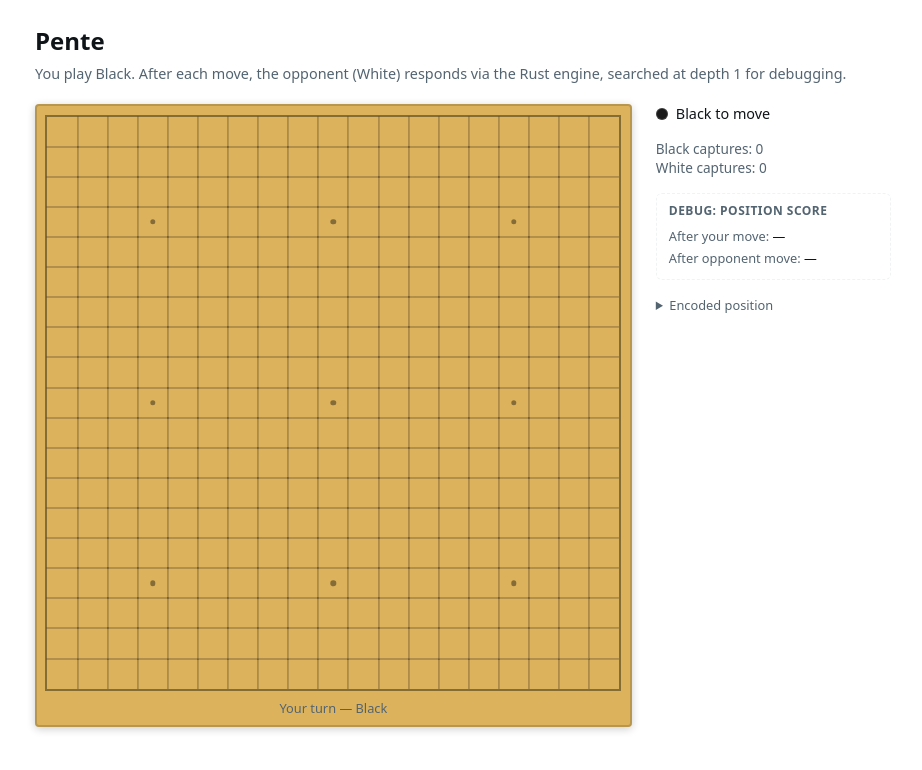
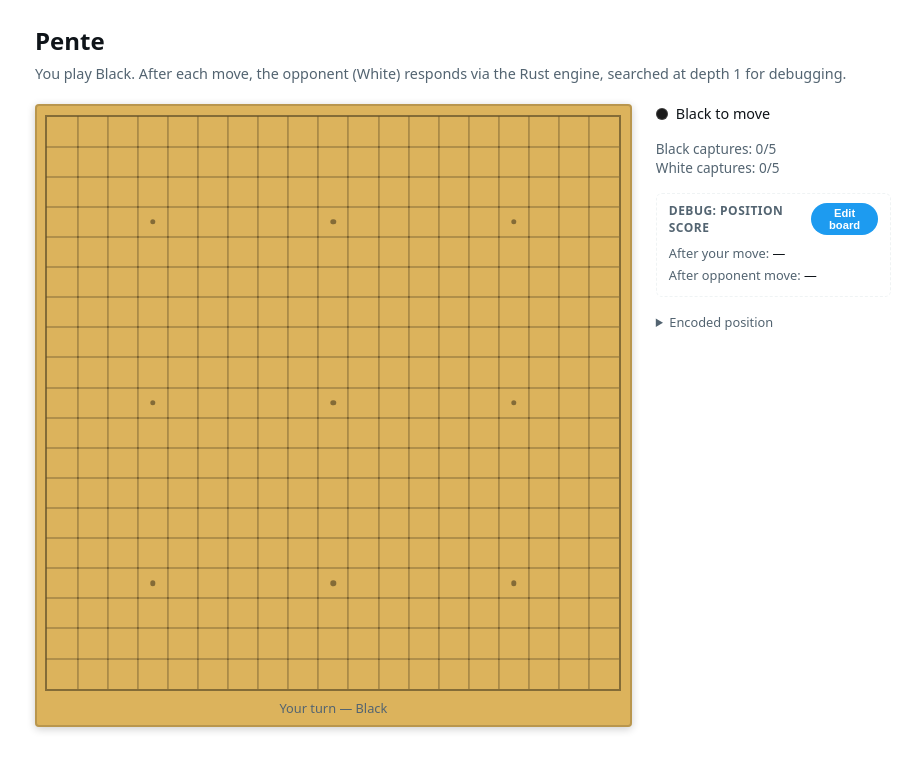
Before and after one commit to j-christoffersen/pente-iii, a Next.js app in the folder web/: page / in a window 1280 px wide. Shown: the top 770 px of the page, without its empty margins (177-1099 px from the left). Built offline with nearby package versions, Linux system fonts and the light colour scheme.

Commit message:
fix reverse pattern issue

```diff
--- a/web/app/globals.css
+++ b/web/app/globals.css
@@ -148,13 +148,54 @@ button:disabled {
   font-size: 0.8rem;
 }
 
+.debug-eval__header {
+  display: flex;
+  align-items: center;
+  justify-content: space-between;
+  gap: 0.5rem;
+  margin: 0 0 0.5rem;
+}
+
 .debug-eval h2 {
-  margin: 0 0 0.5rem;
+  margin: 0;
   font-size: 0.75rem;
   font-weight: 600;
   text-transform: uppercase;
   letter-spacing: 0.04em;
   color: var(--muted);
+}
+
+.debug-toggle,
+.clear-board {
+  padding: 0.25rem 0.625rem;
+  font-size: 0.7rem;
+}
+
+.debug-color-picker {
+  display: flex;
+  align-items: center;
+  gap: 0.375rem;
+  margin: 0 0 0.5rem;
+  font-size: 0.8rem;
+  color: var(--muted);
+}
+
+.debug-color-picker button {
+  padding: 0.25rem 0.625rem;
+  font-size: 0.7rem;
+  background: transparent;
+  color: var(--fg);
+  border: 1px solid var(--border);
+}
+
+.debug-color-picker button.active {
+  background: var(--accent);
+  color: #fff;
+  border-color: var(--accent);
+}
+
+.clear-board {
+  margin-top: 0.5rem;
 }
 
 .debug-eval__row {
@@ -193,6 +234,20 @@ button:disabled {
   margin-top: 1rem;
   color: #f4212e;
   font-size: 0.875rem;
+}
+
+.winner-banner {
+  margin: 0 0 1rem;
+  padding: 0.5rem 0.75rem;
+  border-radius: 0.375rem;
+  background: var(--accent);
+  color: #fff;
+  font-size: 0.9rem;
+  font-weight: 600;
+}
+
+.new-game {
+  margin: 0 0 1rem;
 }
 
 .result {
--- a/web/app/page.tsx
+++ b/web/app/page.tsx
@@ -3,7 +3,14 @@
 import { useCallback, useMemo, useState } from "react";
 
 import { BoardGrid } from "@/components/BoardGrid";
-import { applyMove, createEmptyBoard, encodeBoard, type Board } from "@/lib/board";
+import {
+  applyMove,
+  createEmptyBoard,
+  encodeBoard,
+  hasFiveInARow,
+  type Board,
+  type Cell,
+} from "@/lib/board";
 import { evaluatePosition } from "@/lib/evaluate";
 import type { EvaluateResponse, MoveScore } from "@/lib/game";
 import { getOpponentMove } from "@/lib/opponent";
@@ -20,16 +27,48 @@ import {
  */
 const DEBUG_SEARCH_DEPTH = 1;
 
+/** Standard Pente win condition: 5 captured pairs. */
+const CAPTURE_PAIRS_TO_WIN = 5;
+
+type WinReason = "five-in-a-row" | "captures";
+
+function checkWin(
+  board: Board,
+  row: number,
+  col: number,
+  player: Player,
+  capturePairs: number,
+): WinReason | null {
+  if (capturePairs >= CAPTURE_PAIRS_TO_WIN) {
+    return "captures";
+  }
+  if (hasFiveInARow(board, row, col, player)) {
+    return "five-in-a-row";
+  }
+  return null;
+}
+
+function winMessage(player: Player, reason: WinReason): string {
+  const subject = playerLabel(player);
+  return reason === "captures"
+    ? `${subject} wins by capturing ${CAPTURE_PAIRS_TO_WIN} pairs!`
+    : `${subject} wins with five in a row!`;
+}
+
 export default function Home() {
   const [board, setBoard] = useState<Board>(() => createEmptyBoard());
   const [turn, setTurn] = useState<Player>(HUMAN_PLAYER);
   const [lastOpponentMove, setLastOpponentMove] = useState<MoveScore | null>(
     null,
   );
+  /** Pairs captured, by capturing player (5 pairs wins the game). */
   const [captures, setCaptures] = useState<Record<Player, number>>({
     black: 0,
     white: 0,
   });
+  const [winner, setWinner] = useState<{ player: Player; reason: WinReason } | null>(
+    null,
+  );
   const [humanMoveEval, setHumanMoveEval] = useState<EvaluateResponse | null>(
     null,
   );
@@ -38,8 +77,14 @@ export default function Home() {
   const [error, setError] = useState<string | null>(null);
   const [loading, setLoading] = useState(false);
 
+  /** Debug mode: freely add/remove stones of either color to see the score. */
+  const [debugMode, setDebugMode] = useState(false);
+  const [debugColor, setDebugColor] = useState<Player>(HUMAN_PLAYER);
+  const [debugBoardEval, setDebugBoardEval] =
+    useState<EvaluateResponse | null>(null);
+
   const game = useMemo(() => encodeBoard(board), [board]);
-  const canPlay = turn === HUMAN_PLAYER && !loading;
+  const canPlay = turn === HUMAN_PLAYER && !loading && !winner && !debugMode;
 
   const highlight = useMemo(() => {
     if (!lastOpponentMove) {
@@ -48,7 +93,57 @@ export default function Home() {
     return { row: lastOpponentMove.row, col: lastOpponentMove.col };
   }, [lastOpponentMove]);
 
-  const runOpponentTurn = useCallback(async (boardAfterHuman: Board) => {
+  const resetGame = useCallback(() => {
+    setBoard(createEmptyBoard());
+    setTurn(HUMAN_PLAYER);
+    setLastOpponentMove(null);
+    setCaptures({ black: 0, white: 0 });
+    setWinner(null);
+    setHumanMoveEval(null);
+    setOpponentMoveEval(null);
+    setError(null);
+  }, []);
+
+  const toggleDebugMode = useCallback(() => {
+    setDebugMode((prev) => {
+      const next = !prev;
+      if (next) {
+        evaluatePosition(encodeBoard(board))
+          .then(setDebugBoardEval)
+          .catch(() => setDebugBoardEval(null));
+      }
+      return next;
+    });
+  }, [board]);
+
+  const handleDebugCellClick = useCallback(
+    (row: number, col: number) => {
+      const current = board[row]?.[col];
+      if (current === undefined) {
+        return;
+      }
+      const nextCell: Cell = current === "empty" ? debugColor : "empty";
+      const nextBoard = board.map((r, ri) =>
+        ri === row ? r.map((c, ci) => (ci === col ? nextCell : c)) : r,
+      );
+      setBoard(nextBoard);
+      evaluatePosition(encodeBoard(nextBoard))
+        .then(setDebugBoardEval)
+        .catch(() => setDebugBoardEval(null));
+    },
+    [board, debugColor],
+  );
+
+  const clearDebugBoard = useCallback(() => {
+    const empty = createEmptyBoard();
+    setBoard(empty);
+    evaluatePosition(encodeBoard(empty))
+      .then(setDebugBoardEval)
+      .catch(() => setDebugBoardEval(null));
+  }, []);
+
+  const runOpponentTurn = useCallback(
+    async (boardAfterHuman: Board) => {
       setLoading(true);
       setError(null);
 
@@ -66,13 +161,28 @@ export default function Home() {
           OPPONENT_PLAYER,
         );
         setBoard(result.board);
-      if (result.captured.length > 0) {
+
+        const pairs = result.captured.length / 2;
+        const totalCaptures = captures[OPPONENT_PLAYER] + pairs;
+        if (pairs > 0) {
           setCaptures((prev) => ({
             ...prev,
-          [OPPONENT_PLAYER]: prev[OPPONENT_PLAYER] + result.captured.length,
+            [OPPONENT_PLAYER]: prev[OPPONENT_PLAYER] + pairs,
           }));
         }
+
+        const win = checkWin(
+          result.board,
+          move.row,
+          move.col,
+          OPPONENT_PLAYER,
+          totalCaptures,
+        );
+        if (win) {
+          setWinner({ player: OPPONENT_PLAYER, reason: win });
+        } else {
           setTurn(HUMAN_PLAYER);
+        }
 
         try {
           setOpponentMoveEval(await evaluatePosition(encodeBoard(result.board)));
@@ -85,7 +195,9 @@ export default function Home() {
       } finally {
         setLoading(false);
       }
-  }, []);
+    },
+    [captures],
+  );
 
   const handlePlay = useCallback(
     async (row: number, col: number) => {
@@ -95,15 +207,17 @@ export default function Home() {
 
       const result = applyMove(board, row, col, HUMAN_PLAYER);
       setBoard(result.board);
-      if (result.captured.length > 0) {
+
+      const pairs = result.captured.length / 2;
+      const totalCaptures = captures[HUMAN_PLAYER] + pairs;
+      if (pairs > 0) {
         setCaptures((prev) => ({
           ...prev,
-          [HUMAN_PLAYER]: prev[HUMAN_PLAYER] + result.captured.length,
+          [HUMAN_PLAYER]: prev[HUMAN_PLAYER] + pairs,
         }));
       }
       setLastOpponentMove(null);
       setOpponentMoveEval(null);
-      setTurn(OPPONENT_PLAYER);
 
       try {
         setHumanMoveEval(await evaluatePosition(encodeBoard(result.board)));
@@ -111,9 +225,16 @@ export default function Home() {
         setHumanMoveEval(null);
       }
 
+      const win = checkWin(result.board, row, col, HUMAN_PLAYER, totalCaptures);
+      if (win) {
+        setWinner({ player: HUMAN_PLAYER, reason: win });
+        return;
+      }
+
+      setTurn(OPPONENT_PLAYER);
       await runOpponentTurn(result.board);
     },
-    [board, canPlay, runOpponentTurn],
+    [board, canPlay, captures, runOpponentTurn],
   );
 
   return (
@@ -132,11 +253,17 @@ export default function Home() {
           board={board}
           turn={turn}
           canPlay={canPlay}
-          onPlay={handlePlay}
+          onPlay={debugMode ? handleDebugCellClick : handlePlay}
           highlight={highlight}
+          debugMode={debugMode}
         />
 
         <aside className="sidebar">
+          {winner ? (
+            <p className="winner-banner">{winMessage(winner.player, winner.reason)}</p>
+          ) : debugMode ? (
+            <p className="turn-status">Debug mode — editing the board</p>
+          ) : (
             <p className="turn-status">
               <span
                 className={`turn-dot turn-dot--${turn}`}
@@ -146,18 +273,69 @@ export default function Home() {
                 ? `${playerLabel(OPPONENT_PLAYER)} is thinking…`
                 : `${playerLabel(turn)} to move`}
             </p>
+          )}
+
+          {winner && (
+            <button type="button" className="new-game" onClick={resetGame}>
+              New game
+            </button>
+          )}
 
           <ul className="captures">
             <li>
-              {playerLabel(HUMAN_PLAYER)} captures: {captures[HUMAN_PLAYER]}
+              {playerLabel(HUMAN_PLAYER)} captures: {captures[HUMAN_PLAYER]}/
+              {CAPTURE_PAIRS_TO_WIN}
             </li>
             <li>
-              {playerLabel(OPPONENT_PLAYER)} captures: {captures[OPPONENT_PLAYER]}
+              {playerLabel(OPPONENT_PLAYER)} captures: {captures[OPPONENT_PLAYER]}/
+              {CAPTURE_PAIRS_TO_WIN}
             </li>
           </ul>
 
           <section className="debug-eval">
+            <div className="debug-eval__header">
               <h2>Debug: position score</h2>
+              <button
+                type="button"
+                className="debug-toggle"
+                onClick={toggleDebugMode}
+                disabled={loading}
+              >
+                {debugMode ? "Exit debug mode" : "Edit board"}
+              </button>
+            </div>
+
+            {debugMode ? (
+              <>
+                <div className="debug-color-picker">
+                  <span>Placing:</span>
+                  <button
+                    type="button"
+                    className={debugColor === "black" ? "active" : ""}
+                    onClick={() => setDebugColor("black")}
+                  >
+                    Black
+                  </button>
+                  <button
+                    type="button"
+                    className={debugColor === "white" ? "active" : ""}
+                    onClick={() => setDebugColor("white")}
+                  >
+                    White
+                  </button>
+                </div>
+                <p className="debug-eval__row">
+                  <span>Score:</span>{" "}
+                  {debugBoardEval
+                    ? `white ${debugBoardEval.scoreWhite} · black ${debugBoardEval.scoreBlack}`
+                    : "—"}
+                </p>
+                <button type="button" className="clear-board" onClick={clearDebugBoard}>
+                  Clear board
+                </button>
+              </>
+            ) : (
+              <>
                 <p className="debug-eval__row">
                   <span>After your move:</span>{" "}
                   {humanMoveEval
@@ -170,6 +348,8 @@ export default function Home() {
                     ? `white ${opponentMoveEval.scoreWhite} · black ${opponentMoveEval.scoreBlack}`
                     : "—"}
                 </p>
+              </>
+            )}
           </section>
 
           <details className="encoded">
--- a/web/components/BoardGrid.tsx
+++ b/web/components/BoardGrid.tsx
@@ -13,6 +13,8 @@ interface BoardGridProps {
   canPlay: boolean;
   onPlay: (row: number, col: number) => void;
   highlight?: { row: number; col: number } | null;
+  /** When true, every cell is clickable (to place or remove a stone) regardless of `canPlay`. */
+  debugMode?: boolean;
 }
 
 export function BoardGrid({
@@ -21,6 +23,7 @@ export function BoardGrid({
   canPlay,
   onPlay,
   highlight,
+  debugMode = false,
 }: BoardGridProps) {
   return (
     <div className="board-wrap">
@@ -34,7 +37,7 @@ export function BoardGrid({
             const isHighlighted =
               highlight?.row === rowIndex && highlight?.col === colIndex;
             const star = cell === "empty" && isStarPoint(rowIndex, colIndex);
-            const playable = canPlay && cell === "empty";
+            const playable = debugMode || (canPlay && cell === "empty");
 
             return (
               <button
@@ -63,7 +66,11 @@ export function BoardGrid({
         )}
       </div>
       <p className="board-turn" aria-live="polite">
-        {canPlay ? "Your turn — Black" : `Opponent (${turn}) is moving…`}
+        {debugMode
+          ? "Debug mode — click a cell to place or remove a stone"
+          : canPlay
+            ? "Your turn — Black"
+            : `Opponent (${turn}) is moving…`}
       </p>
     </div>
   );
--- a/web/lib/board.ts
+++ b/web/lib/board.ts
@@ -221,3 +221,55 @@ export function applyMove(
 export function isStarPoint(row: number, col: number): boolean {
   return STAR_POINTS.some(([r, c]) => r === row && c === col);
 }
+
+const LINE_AXES: ReadonlyArray<readonly [number, number]> = [
+  [0, 1],
+  [1, 0],
+  [1, 1],
+  [1, -1],
+];
+
+/** Length of the longest unbroken line of `player`'s stones through (row, col). */
+export function longestLineThrough(
+  board: Board,
+  row: number,
+  col: number,
+  player: Player,
+): number {
+  const cell = playerToCell(player);
+  let longest = 1;
+
+  for (const [dr, dc] of LINE_AXES) {
+    let count = 1;
+
+    let r = row + dr;
+    let c = col + dc;
+    while (isInBounds(r, c) && board[r]![c] === cell) {
+      count++;
+      r += dr;
+      c += dc;
+    }
+
+    r = row - dr;
+    c = col - dc;
+    while (isInBounds(r, c) && board[r]![c] === cell) {
+      count++;
+      r -= dr;
+      c -= dc;
+    }
+
+    longest = Math.max(longest, count);
+  }
+
+  return longest;
+}
+
+/** Win condition: five (or more) in a row through the just-played stone. */
+export function hasFiveInARow(
+  board: Board,
+  row: number,
+  col: number,
+  player: Player,
+): boolean {
+  return longestLineThrough(board, row, col, player) >= 5;
+}
```
Also changed, not shown: 2 other files (tests, documents, lock files or other folders). Lines whose indentation alone changed are shown as unchanged.
